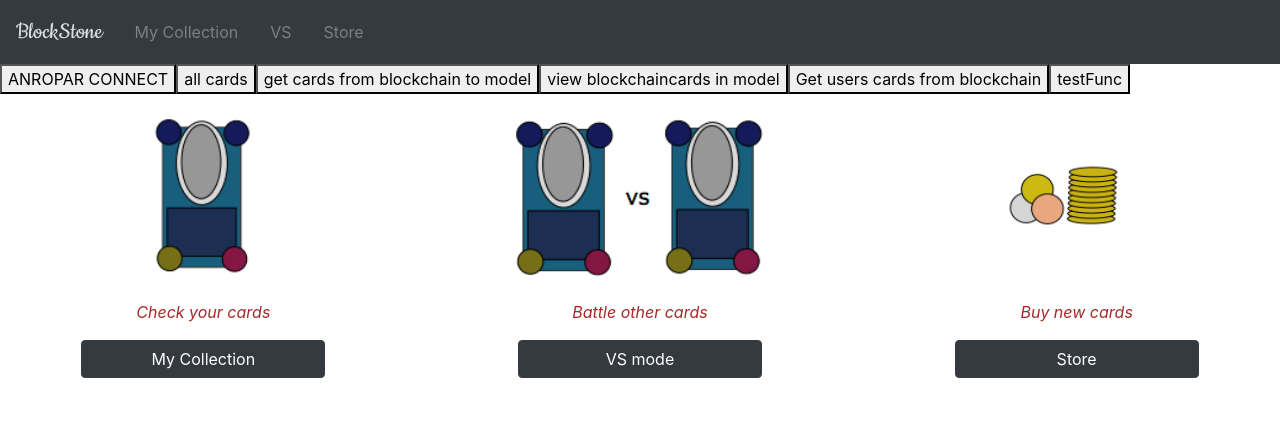
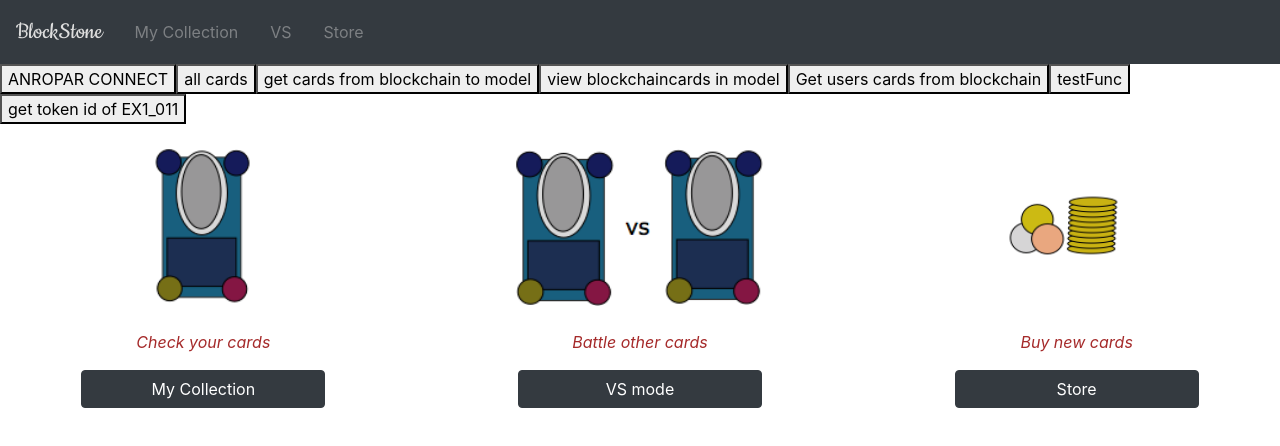
Before and after one commit to heho07/DH2642-ProjectGroup23, a React (Create React App) app: page / in a window 1280 px wide. Shown: the top 446 px of the page. Built offline with nearby package versions, Linux system fonts and the light colour scheme.

Commit message:
progress being made. There is a button to test getTokenIdbyCardId

```diff
--- a/public/ConnectClass.js
+++ b/public/ConnectClass.js
@@ -178,6 +178,7 @@ getCardsNum(contract, addr) {
 
 // Get all the tokenIds store has
 getStoreCards(contract) {
+  console.log("Calling getStoreCards with storeAddr: " + this.storeAddr);
   return contract.methods.getOwnersAllTokens(this.storeAddr).call()
 }
 
--- a/src/BlockStoneConnection/BlockStoneConnection.jsx
+++ b/src/BlockStoneConnection/BlockStoneConnection.jsx
@@ -123,6 +123,9 @@ class BlockStoneConnection extends Component {
         <button onClick = {() => modelInstance.getblockChainCards()}>view blockchaincards in model</button>
         <button onClick = {() => this.usersCardsFromBlockChain()}>Get users cards from blockchain</button>
         <button onClick = {() => this.testFunc()}>testFunc</button>
+        <button onClick = {() => {
+          window.ConnectClass.getTokenIdbyCardId("EX1_011").then(res => console.log(res))}}
+          >get token id of EX1_011</button>
       </div>
     );
   }
--- a/src/StoreDetail/StoreDetail.jsx
+++ b/src/StoreDetail/StoreDetail.jsx
@@ -58,10 +58,10 @@ class StoreDetail extends Component{
 			console.log("missing cardId");
 			return false;
 		}
-		if (!price) {
-			console.log("missing price");
-			return false;
-		}
+		// if (!price) {
+		// 	console.log("missing price");
+		// 	return false;
+		// }
 		// let contract = window.ConnectClass.contract;
 		// console.log(contract);
 		// let account = window.ConnectClass.account;
@@ -70,7 +70,7 @@ class StoreDetail extends Component{
 		// let newPrice = window.web3.utils.toWei(price.toString());
 		// console.log(newPrice);
 
-		window.ConnectClass.purchaseCard(cardId, price);
+		window.ConnectClass.purchaseCard("CS2_boar", 2.5);
 	}
 
 
--- a/src/data/Model.js
+++ b/src/data/Model.js
@@ -263,6 +263,7 @@ class Model extends ObservableModel{
 			for (const token of res) {
 				// console.log("handling tokenid : " + token);
 				// don't exit the for loop before this is done
+				console.log(token);
 				await this.getMetaData(token).then((res) => cardArr.push(res));
 			}
 			// console.log(cardArr);
@@ -279,7 +280,9 @@ class Model extends ObservableModel{
 	async getMetaData(token){
 		let toRet;
 		// console.log("starting getMetaData");
-		await window.ConnectClass.getCardMeta(window.ConnectClass.contract, token).then((metaData) => {
+		console.log("token in metadata " + token);
+		await window.ConnectClass.getCardMeta(token).then((metaData) => {
+			console.log("found metadata)");
 			toRet = {"price": window.web3.utils.fromWei(metaData.price), "cardId" : window.web3.utils.toUtf8(metaData.nameId)};
 		});
 		// console.log("finished getMetaData");
```
